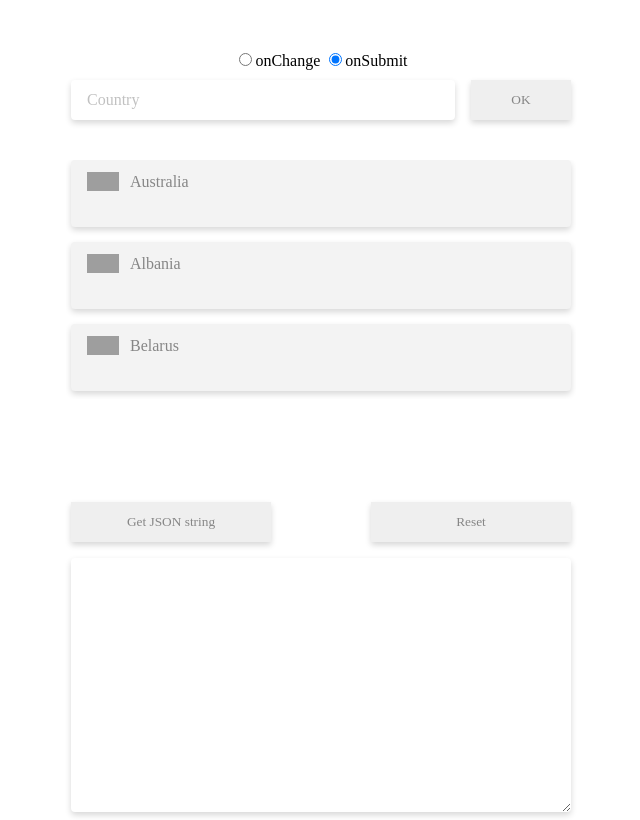
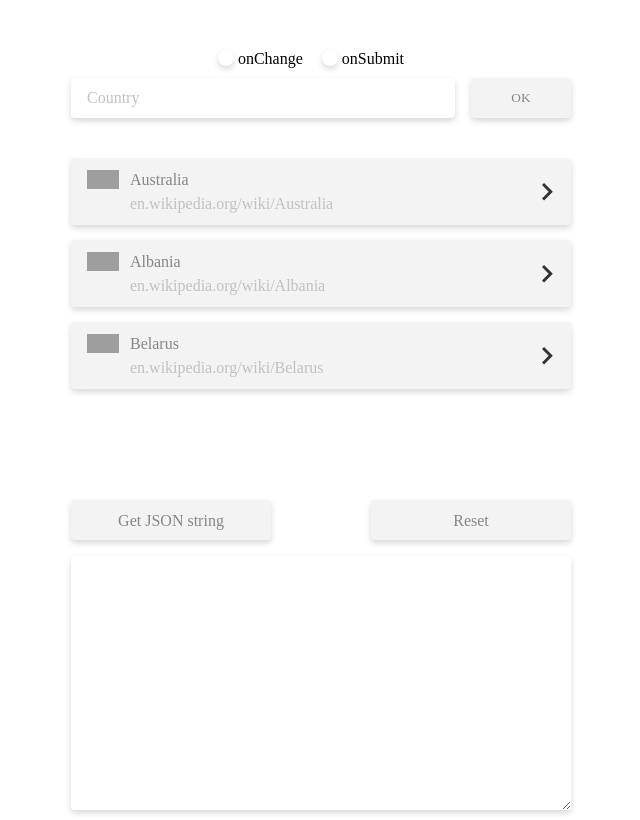
Before and after one commit to RomanFjur/Country-search, a plain HTML site: page index.html in a window 1280 px wide. Shown: the whole page, without its empty margins (319-959 px from the left). Drawn offline with Linux system fonts and the light colour scheme; grey boxes are pictures that could not be loaded.

Commit message:
feat: style radio-buttons, refactoring script.js, rewrite index.html

```diff
--- a/index.html
+++ b/index.html
@@ -8,14 +8,14 @@
   <body>
     <div class="wrapper">
       <div class="radio-wrapper">
-        <label for="search-type"><input type="radio" name="search-type" class="onChange">onChange</label>
-        <label for="search-type"><input type="radio" name="search-type" class="onSubmit" checked>onSubmit</label>
+        <label for="onChange" class="onChange"><input type="radio" name="search-type" id="onChange"><span>onChange</span></label>
+        <label for="onSubmit" class="onSubmit"><input type="radio" name="search-type" id="onSubmit"><span>onSubmit</span></label>
       </div>
       <div class="search-wrapper">
         <input type="search" name="search-country" placeholder="Country" class="search">
         <button type="button" name="button" class="button search-button">OK</button>
       </div>
-      <ul class="country-list"></ul>
+      <div class="country-list"></div>
       <div class="json-block">
         <button type="button" name="button" class="button json-button">Get JSON string</button>
         <button type="button" name="button" class="button json-button">Reset</button>
--- a/script.js
+++ b/script.js
@@ -1,4 +1,4 @@
-let countryes = [
+let countries = [
   {
     label: 'Australia',
     link: 'https://upload.wikimedia.org/wikipedia/commons/thumb/b/b9/Flag_of_Australia.svg/800px-Flag_of_Australia.svg.png'
@@ -18,64 +18,92 @@ let countryes = [
 ];
 
 let countryList = document.querySelector('.country-list'),
-    input = document.querySelector('.search');
+    searchInput = document.querySelector('.search');
 
-let countryLi;
-let countryLink;
-let countryImage;
-let insideLiDiv;
-let linkDesc;
+let countryLink,
+    countryTitle,
+    countryImage,
+    countryDesc,
+    countryLinkArrow,
+    insideLinkDiv;
+
 
 let radioChange = document.querySelector('.onChange'),
     radioSubmit = document.querySelector('.onSubmit');
 
-for (var i = 0; i < countryes.length; i++) {
-  countryLi = document.createElement('li');
+for (let i = 0; i < countries.length; i++) {
   countryLink = document.createElement('a');
+  countryTitle = document.createElement('p');
   countryImage = document.createElement('img');
-  insideLiDiv = document.createElement('div');
-  linkDesc = document.createElement('p');
-  countryLink.textContent = countryes[i].label;
-  countryImage.src = countryes[i].link;
+  countryDesc = document.createElement('p');
+  insideLinkDiv = document.createElement('div');
+  countryLinkArrow = document.createElement('div');
+
+  countryTitle.textContent = countries[i].label;
+  countryDesc.textContent = `en.wikipedia.org/wiki/${countries[i].label}`;
+  countryLink.href = `https://${countryDesc.textContent}`;
+  countryImage.src = countries[i].link;
+  countryLinkArrow.innerHTML = `
+    <svg xmlns="http://www.w3.org/2000/svg" width="10.806" height="17.5" viewBox="0 0 10.806 17.5">
+    <path id="ic_chevron_right_24px" d="M10.646,6,8.59,8.056l6.679,6.694L8.59,21.444,10.646,23.5l8.75-8.75Z" transform="translate(-8.59 -6)" fill="#333"/>
+    </svg>
+  `;
+
+  countryLink.classList.add('country-link');
+  countryTitle.classList.add('country-title');
+  countryDesc.classList.add('country-desc');
   countryImage.classList.add('flag');
-  countryLi.classList.add('country');
-  countryLink.classList.add('country-link');
-  countryList.append(countryLi);
-  countryLi.append(countryImage);
-  countryLi.append(insideLiDiv);
-  insideLiDiv.append(countryLink);
-  insideLiDiv.append(linkDesc);
+  countryLinkArrow.classList.add('country-link__arrow');
+
+  countryList.append(countryLink);
+  countryLink.append(countryImage);
+  countryLink.append(insideLinkDiv);
+  countryLink.append(countryLinkArrow);
+  insideLinkDiv.append(countryTitle);
+  insideLinkDiv.append(countryDesc);
 }
 
-let list = Array.from(document.querySelectorAll('li'));
-let links = Array.from(document.querySelectorAll('a'));
+let links = Array.from(document.querySelectorAll('.country-link')),
+    titles = Array.from(document.querySelectorAll('.country-title'));
 
-if (radioChange.checked) {
-  input.addEventListener('input', () => {
-    let filter = input.value.toLowerCase();
+searchInput.addEventListener('input', () => {
+  let filter = searchInput.value.toLowerCase();
 
-    for (var j = 0; j < list.length; j++) {
-      if (!links[j].textContent.toLowerCase().includes(filter)) {
-        list[j].style.display = 'none';
-      } else {
-        list[j].style.display = 'flex';
-      }
+  for (let j = 0; j < links.length; j++) {
+    if (!titles[j].textContent.toLowerCase().includes(filter)) {
+      links[j].style.display = 'none';
+    } else {
+      links[j].style.display = 'flex';
     }
-  });
-}
+  }
+});
 
-if (radioSubmit.checked) {
-  let searchButton = document.querySelector('.search-button');
-
-  searchButton.addEventListener('click', () => {
-    let filter = input.value.toLowerCase();
-
-    for (var j = 0; j < list.length; j++) {
-      if (!links[j].textContent.toLowerCase().includes(filter)) {
-        list[j].style.display = 'none';
-      } else {
-        list[j].style.display = 'flex';
-      }
-    }
-  });
-}
+// if (radioChange.checked) {
+//   searchInput.addEventListener('input', () => {
+//     let filter = searchInput.value.toLowerCase();
+//
+//     for (let j = 0; j < links.length; j++) {
+//       if (!titles[j].textContent.toLowerCase().includes(filter)) {
+//         links[j].style.display = 'none';
+//       } else {
+//         links[j].style.display = 'flex';
+//       }
+//     }
+//   });
+// }
+//
+// let searchButton = document.querySelector('.search-button');
+//
+// if (radioSubmit.checked) {
+//   searchButton.addEventListener('click', () => {
+//     let filter = searchInput.value.toLowerCase();
+//
+//     for (let j = 0; j < links.length; j++) {
+//       if (!titles[j].textContent.toLowerCase().includes(filter)) {
+//         links[j].style.display = 'none';
+//       } else {
+//         links[j].style.display = 'flex';
+//       }
+//     }
+//   });
+// }
--- a/style.css
+++ b/style.css
@@ -7,6 +7,12 @@
 
 body {
   font-family: 'Montserrat';
+}
+
+label > input[type='radio'] {
+  position: absolute;
+  z-index: -1;
+  opacity: 0;
 }
 
 input {
@@ -27,6 +33,46 @@ input {
   margin: 0;
   margin-bottom: 10px;
   padding: 0;
+}
+
+label {
+  position: relative;
+}
+
+.onChange {
+  margin-right: 35px;
+}
+
+.onChange > input[type='radio'] + span:hover::before,
+.onSubmit > input[type='radio'] + span:hover::before {
+  cursor: pointer;
+}
+
+.onChange > span::before,
+.onSubmit > span::before {
+  display: block;
+  position: absolute;
+  content: '';
+  top: 0;
+  left: -20px;
+  width: 16px;
+  height: 16px;
+  border-radius: 50px;
+  background-color: #fff;
+  box-shadow: 0 3px 6px 0 rgba(0, 0, 0, 0.16);
+}
+
+.onChange > input[type='radio']:checked + span::after,
+.onSubmit > input[type='radio']:checked + span::after {
+  display: block;
+  position: absolute;
+  content: '';
+  top: 3px;
+  left: -17px;
+  width: 10px;
+  height: 10px;
+  border-radius: 50px;
+  background-color: #000;
 }
 
 .search-wrapper {
@@ -66,7 +112,9 @@ input {
   color: #868686;
   font-family: 'Montserrat';
   border: none;
+  border-radius: 4px;
   box-shadow: 0 3px 6px 0 rgba(0, 0, 0, 0.16);
+  background-color: #f3f3f3;
 }
 
 .button:hover {
@@ -86,7 +134,8 @@ input {
   overflow-y: scroll;
 }
 
-.country {
+.country-link {
+  position: relative;
   display: flex;
   width: 500px;
   height: 67px;
@@ -94,26 +143,47 @@ input {
   margin-left: 5px;
   margin-bottom: 15px;
   padding: 0;
+  text-decoration: none;
   background-color: #f3f3f3;
   border-radius: 4px;
   box-shadow: 0 3px 6px 0 rgba(0, 0, 0, 0.16);
   box-sizing: border-box;
 }
 
-.country:hover {
+.country-link:hover {
   box-shadow: inset 0 0 0 1px #707070,
-              0 3px 6px 0 rgba(0, 0, 0, 0.16);
+                    0 3px 6px 0 rgba(0, 0, 0, 0.16);
   border-radius: 0;
   cursor: pointer;
 }
 
-.country-link {
+.country-link__arrow {
+  display: block;
+  position: absolute;
+  top: 25px;
+  left: 471px;
+  width: 11px;
+  height: 17.5px;
+}
+
+.country-title {
   display: block;
   margin: 0;
   padding: 0;
   padding-top: 12px;
   padding-left: 11px;
   color: #868686;
+  font-size: 16px;
+  line-height: 19px;
+  font-family: 'Montserrat';
+}
+
+.country-desc {
+  margin: 0;
+  margin-top: 5px;
+  margin-left: 11px;
+  padding: 0;
+  color: #c1c1c1;
   font-size: 16px;
   line-height: 19px;
   font-family: 'Montserrat';
@@ -143,6 +213,9 @@ input {
   height: 40px;
   margin: 0;
   padding: 0;
+  font-size: 16px;
+  line-height: 19px;
+  font-family: 'Montserrat';
 }
 
 .textarea {
@@ -150,6 +223,11 @@ input {
   height: 254px;
   margin: 0;
   padding: 0;
+  padding-left: 16px;
+  padding-top: 12px;
+  font-size: 16px;
+  line-height: 19px;
+  font-family: 'Montserrat';
   border: none;
   border-radius: 4px;
   box-shadow: 0 3px 6px 0 rgba(0, 0, 0, 0.16);
```
Also changed, not shown: 1 other file.
